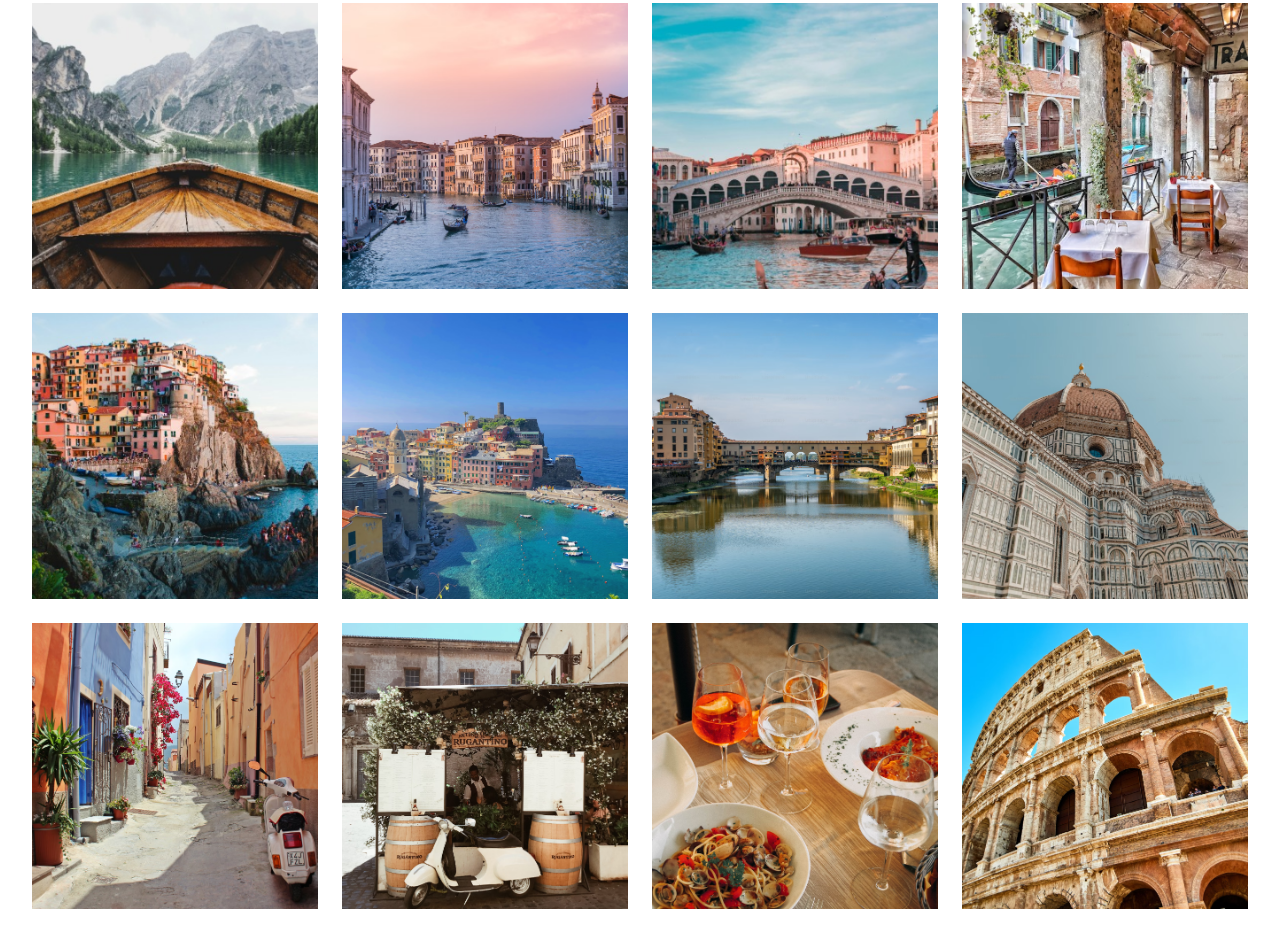
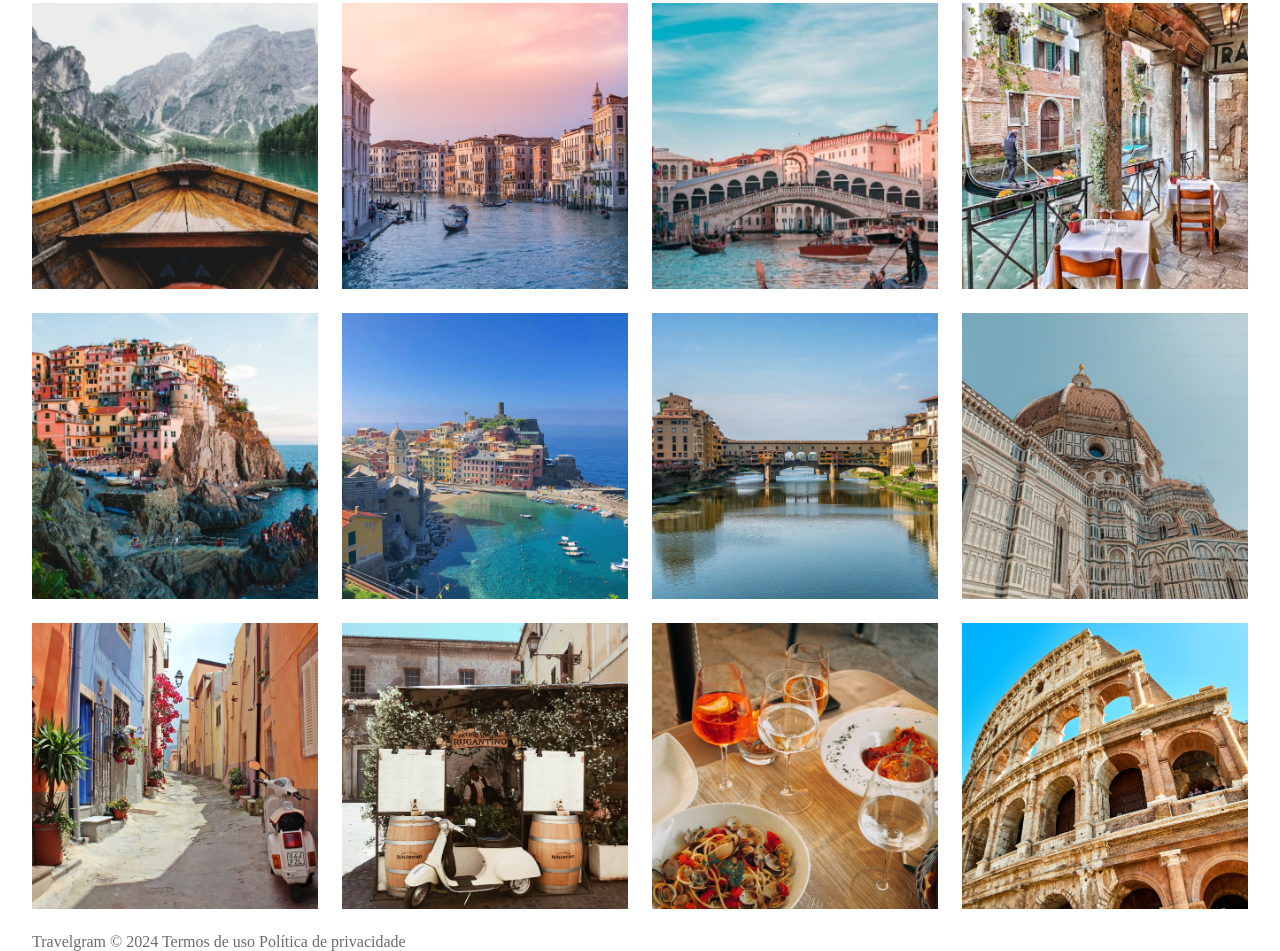
Before and after one commit to Gabrielbm48/projeto-travelgram, a plain HTML site: page index.html in a window 1280 px wide. Shown: the part 357-1308 px from the top of the page. Drawn offline with Linux system fonts and the light colour scheme; a web font is replaced by a local one.

Commit message:
footer done

```diff
--- a/index.html
+++ b/index.html
@@ -87,5 +87,11 @@
       <img src="assets/image/Image 11.png" alt="..." />
       <img src="assets/image/Image 12.png" alt="..." />
     </main>
+
+    <footer class="container">
+      <span> Travelgram &copy; 2024 </span>
+      <span> Termos de uso </span>
+      <span> Política de privacidade </span>
+    </footer>
   </body>
 </html>
```
